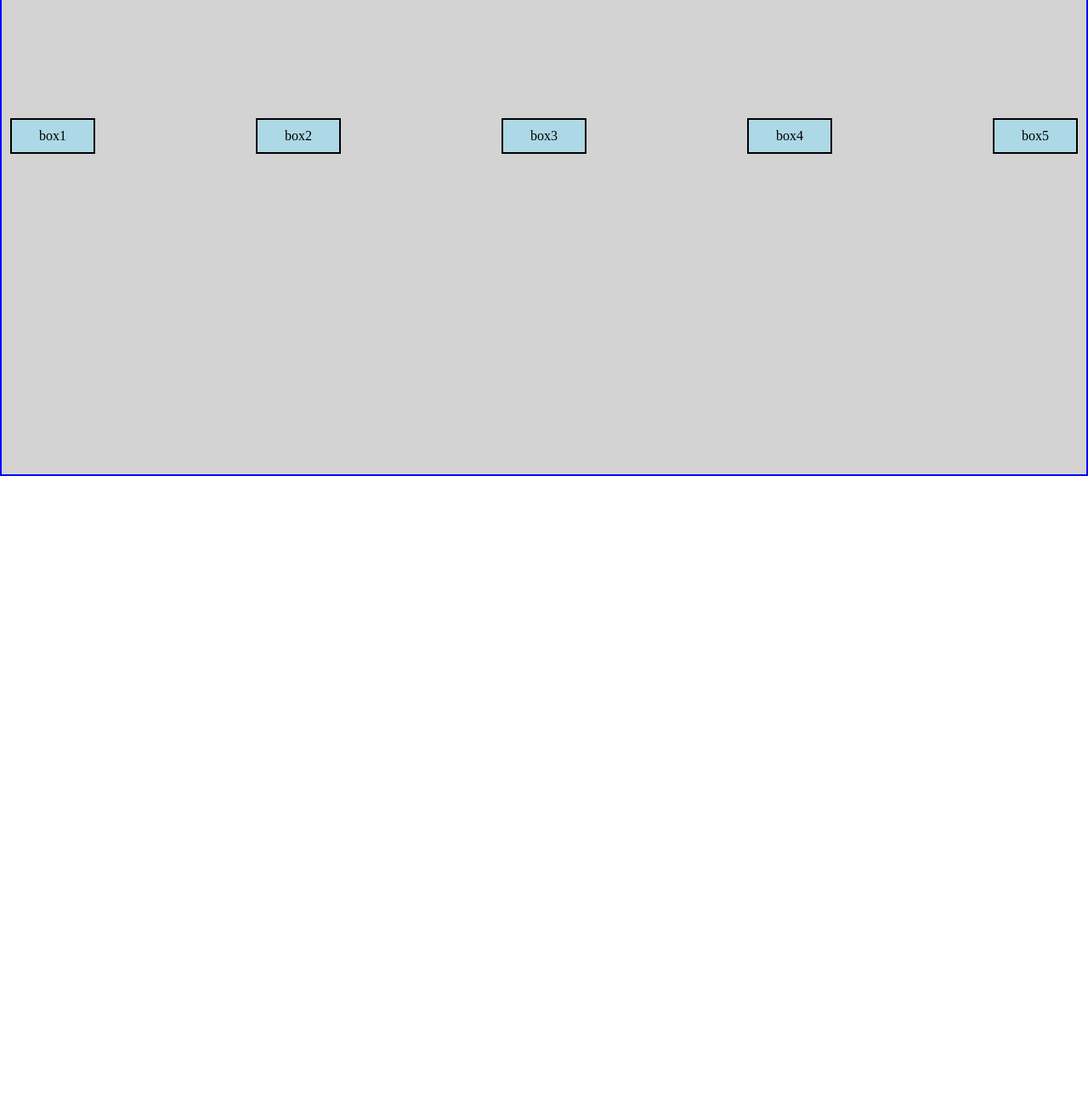
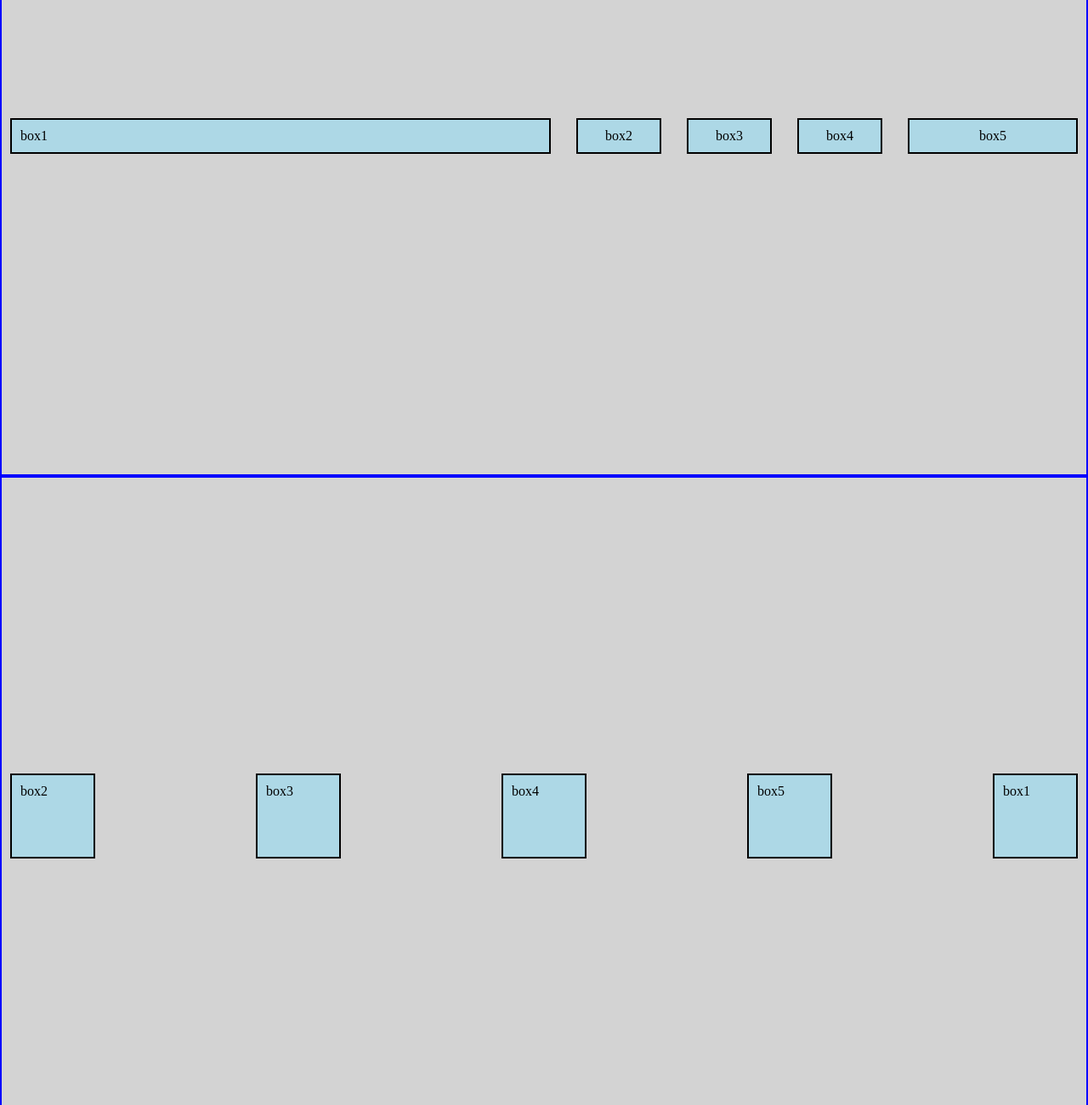
Before and after one commit to gaurav1vishwa/Frontend-Technology, a plain HTML site: page CSS/flexbox.html in a window 1280 px wide. Shown: the part 240-1540 px from the top of the page at 85% size. Before the commit the page ends 800 px from the top, so only its background shows below. Drawn offline with Linux system fonts and the light colour scheme.

Commit message:
flex box

```diff
--- a/CSS/flexbox.css
+++ b/CSS/flexbox.css
@@ -34,3 +34,36 @@
     text-align: center;
 
 }
+.container .box1{
+    display: flex;
+    flex-grow: 4;
+    flex-shrink: 2;
+}
+.container .box5 {
+    flex-basis: 200px;
+    /* this property specifies the initial size of the flex item before any available space is distributed according to the flex factors. It can be set to a specific length (e.g., 200px), a percentage (e.g., 50%), or auto (which means the size will be based on the content). If the total size of the flex items exceeds the container's size, they will shrink according to their flex-shrink values. If there is extra space, they will grow according to their flex-grow values. */
+}
+.container2{
+    background-color: lightgray;
+    border: 2px solid blue;
+    width: 100%;
+    height: 100vh;
+    display: flex;
+
+    justify-content: center;
+    align-items: center;
+    justify-content: space-around;
+    justify-content: space-evenly;
+    justify-content: space-between;
+}
+.container2 .box{
+    background-color: lightblue;
+    border: 2px solid black;
+    width: 100px;
+    height: 100px;
+    margin: 10px;
+    padding: 10px;
+    text-align: center;
+    display: flex;
+
+}
--- a/CSS/flexbox.html
+++ b/CSS/flexbox.html
@@ -8,11 +8,18 @@
 </head>
 <body>
     <div class="container">
-        <div class="box">box1</div>
-        <div class="box">box2</div>
-        <div class="box">box3</div>
-        <div class="box">box4</div>
-        <div class="box">box5</div>
+        <div class="box box1">box1</div>
+        <div class="box box2">box2</div>
+        <div class="box box3">box3</div>
+        <div class="box box4">box4</div>
+        <div class="box box5">box5</div>
+    </div>
+    <div class="container2">
+        <div class="box box1" style="order: 5;">box1</div>
+        <div class="box box2">box2</div>
+        <div class="box box3">box3</div>
+        <div class="box box4">box4</div>
+        <div class="box box5" style="order: 1;">box5</div>
     </div>
 </body>
 </html>
```
